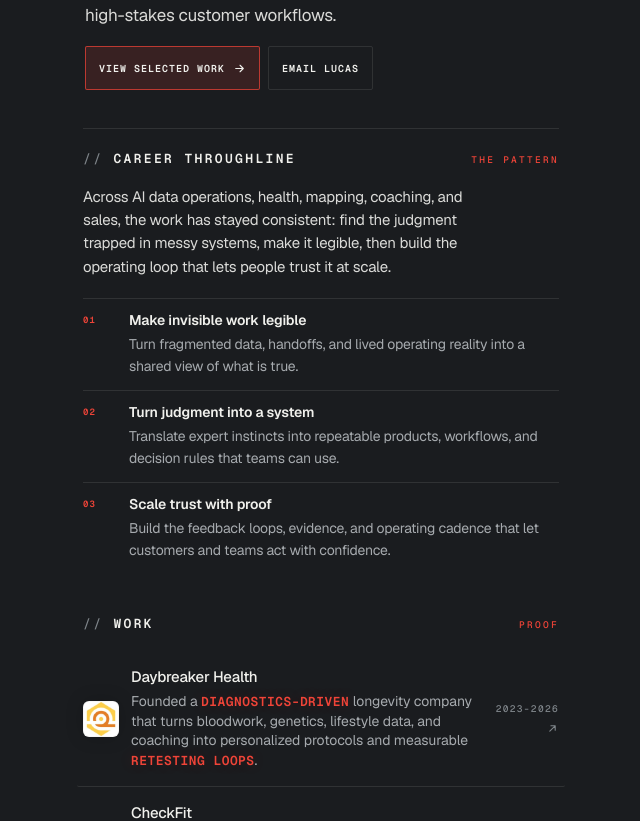
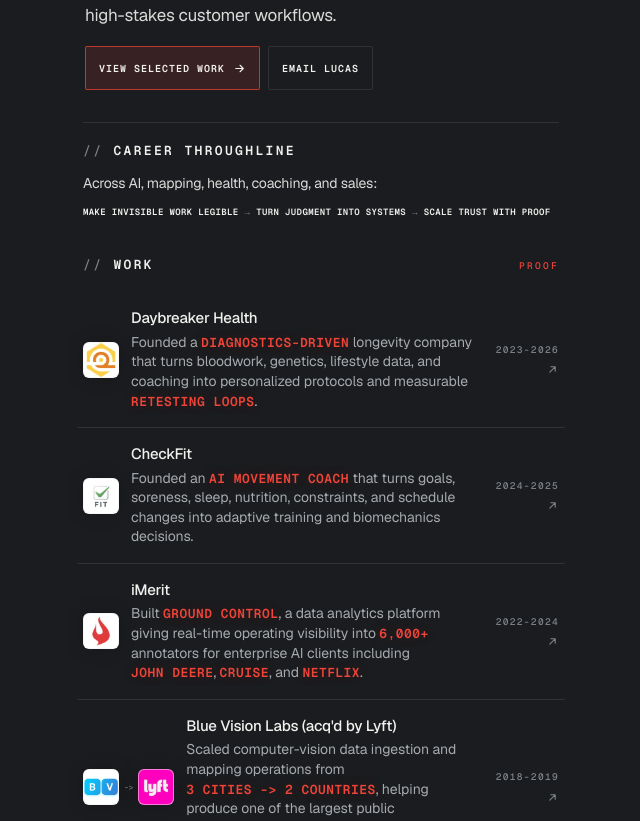
Before and after one commit to lucaschatham/lucaschatham, a Next.js app: page / in a window 1280 px wide. Shown: the part 805-1626 px from the top of the page, without its empty margins (319-959 px from the left). Built offline with nearby package versions, Linux system fonts and the light colour scheme.

Commit message:
fix: tighten career throughline

```diff
--- a/app/global.css
+++ b/app/global.css
@@ -331,8 +331,8 @@
 }
 
 .throughline {
-  margin: 34px 22px 0;
-  padding: 20px 0 4px;
+  margin: 28px 22px 0;
+  padding: 18px 0 0;
   border-top: 1px solid var(--line);
 }
 
@@ -361,55 +361,42 @@
   font-weight: 500;
 }
 
-.throughline-heading-row span {
-  color: var(--pulse);
-  white-space: nowrap;
-}
-
 .throughline-summary {
   max-width: 39ch;
-  margin: 16px 0 0;
+  margin: 12px 0 0;
   color: rgba(240, 240, 236, .9);
-  font-size: 15px;
-  line-height: 1.55;
-}
-
-.throughline-steps {
-  margin: 20px 0 0;
+  font-size: 14px;
+  line-height: 1.45;
+}
+
+.throughline-path {
+  display: flex;
+  align-items: center;
+  flex-wrap: wrap;
+  gap: 6px;
+  margin: 13px 0 0;
   padding: 0;
   list-style: none;
 }
 
-.throughline-step {
-  display: grid;
-  grid-template-columns: 34px minmax(0, 1fr);
-  gap: 12px;
-  padding: 13px 0;
-  border-top: 1px solid var(--line);
-}
-
-.throughline-number {
-  padding-top: 2px;
-  color: var(--pulse);
+.throughline-path li {
+  display: inline-flex;
+  align-items: center;
+  gap: 6px;
+  color: var(--silver-100);
   font-family: "Geist Mono", monospace;
   font-size: 9px;
   font-weight: 650;
-  letter-spacing: .12em;
-}
-
-.throughline-step h3 {
-  color: var(--silver-100);
-  font-size: 14px;
-  font-weight: 600;
-  letter-spacing: -0.01em;
-  line-height: 1.25;
-}
-
-.throughline-step p {
-  margin: 5px 0 0;
-  color: var(--gray-400);
-  font-size: 14px;
-  line-height: 1.52;
+  letter-spacing: .04em;
+  line-height: 1.4;
+  text-transform: uppercase;
+  white-space: nowrap;
+}
+
+.throughline-path li:not(:last-child)::after {
+  content: "→";
+  color: var(--mute);
+  font-weight: 500;
 }
 
 .man {
@@ -1041,6 +1028,16 @@
 
   .nav a .dot {
     display: none;
+  }
+
+  .throughline-path {
+    align-items: flex-start;
+    flex-direction: column;
+    gap: 7px;
+  }
+
+  .throughline-path li:not(:last-child)::after {
+    content: "↓";
   }
 
   .project-snapshot {
--- a/components/manifest.tsx
+++ b/components/manifest.tsx
@@ -269,51 +269,19 @@
   );
 }
 
-const throughlineSteps = [
-  {
-    number: "01",
-    title: "Make invisible work legible",
-    detail:
-      "Turn fragmented data, handoffs, and lived operating reality into a shared view of what is true.",
-  },
-  {
-    number: "02",
-    title: "Turn judgment into a system",
-    detail:
-      "Translate expert instincts into repeatable products, workflows, and decision rules that teams can use.",
-  },
-  {
-    number: "03",
-    title: "Scale trust with proof",
-    detail:
-      "Build the feedback loops, evidence, and operating cadence that let customers and teams act with confidence.",
-  },
-];
-
 export function CareerThroughline() {
   return (
     <section className="throughline" aria-labelledby="throughline-heading">
       <div className="throughline-heading-row">
         <h2 id="throughline-heading">Career throughline</h2>
-        <span>THE PATTERN</span>
       </div>
       <p className="throughline-summary">
-        Across AI data operations, health, mapping, coaching, and sales, the work
-        has stayed consistent: find the judgment trapped in messy systems, make
-        it legible, then build the operating loop that lets people trust it at scale.
+        Across AI, mapping, health, coaching, and sales:
       </p>
-      <ol className="throughline-steps">
-        {throughlineSteps.map((step) => (
-          <li className="throughline-step" key={step.number}>
-            <span className="throughline-number" aria-hidden="true">
-              {step.number}
-            </span>
-            <div>
-              <h3>{step.title}</h3>
-              <p>{step.detail}</p>
-            </div>
-          </li>
-        ))}
+      <ol className="throughline-path">
+        <li>Make invisible work legible</li>
+        <li>Turn judgment into systems</li>
+        <li>Scale trust with proof</li>
       </ol>
     </section>
   );
```
Also changed, not shown: 1 other file (tests, documents, lock files or other folders).
